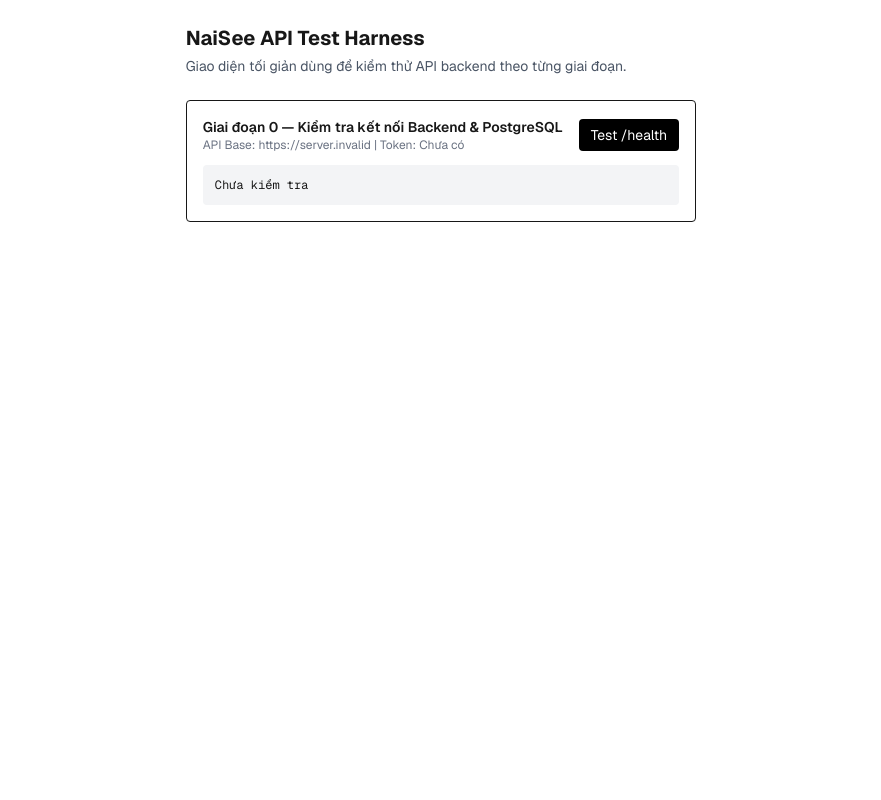
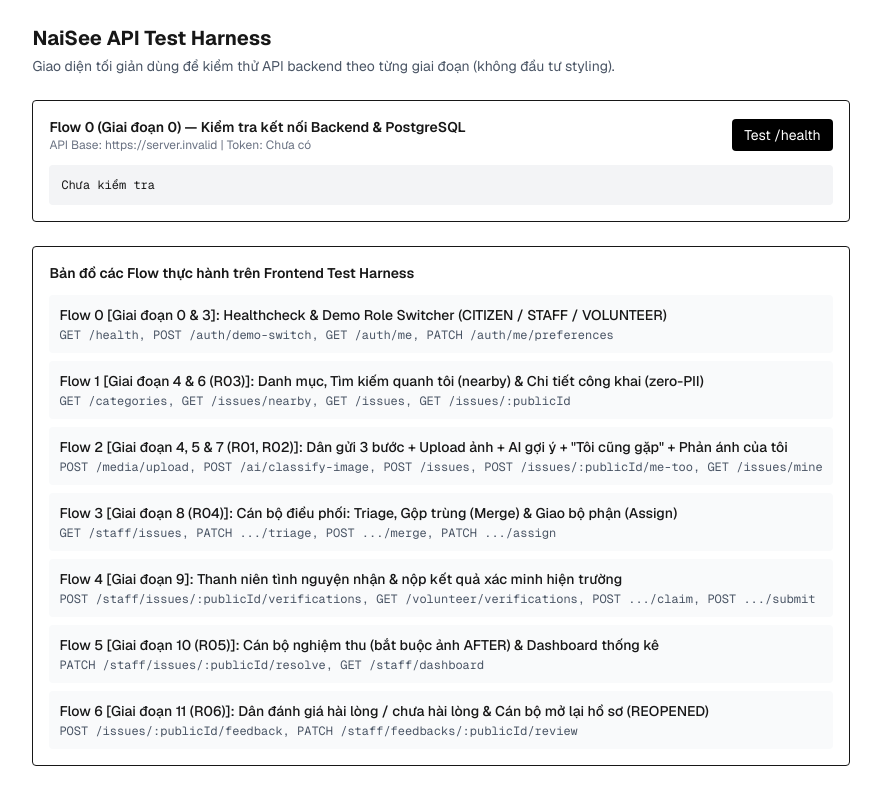
Before and after one commit to LainHash/naisee_frontend, a Next.js app: page / in a window 1280 px wide. Shown: the whole page, without its empty margins (199-1080 px from the left). Built offline with nearby package versions, Linux system fonts and the light colour scheme; no server answers.

Commit message:
add flow detail comment

```diff
--- a/src/app/page.tsx
+++ b/src/app/page.tsx
@@ -2,6 +2,55 @@
 
 import { useState } from 'react';
 import { apiClient, getStoredToken } from '@/shared/api-client';
+
+/**
+ * Danh sách các flow thực hành sẽ được bổ sung dần theo từng giai đoạn triển khai Backend.
+ * Mục tiêu: chỉ dùng form/button tối giản để test API contract & 5 luồng E2E (UI đẹp đã có sẵn riêng).
+ */
+const TEST_FLOWS = [
+  {
+    id: 'Flow 0',
+    stage: 'Giai đoạn 0 & 3',
+    title: 'Healthcheck & Demo Role Switcher (CITIZEN / STAFF / VOLUNTEER)',
+    endpoints: 'GET /health, POST /auth/demo-switch, GET /auth/me, PATCH /auth/me/preferences',
+  },
+  {
+    id: 'Flow 1',
+    stage: 'Giai đoạn 4 & 6 (R03)',
+    title: 'Danh mục, Tìm kiếm quanh tôi (nearby) & Chi tiết công khai (zero-PII)',
+    endpoints: 'GET /categories, GET /issues/nearby, GET /issues, GET /issues/:publicId',
+  },
+  {
+    id: 'Flow 2',
+    stage: 'Giai đoạn 4, 5 & 7 (R01, R02)',
+    title: 'Dân gửi 3 bước + Upload ảnh + AI gợi ý + "Tôi cũng gặp" + Phản ánh của tôi',
+    endpoints: 'POST /media/upload, POST /ai/classify-image, POST /issues, POST /issues/:publicId/me-too, GET /issues/mine',
+  },
+  {
+    id: 'Flow 3',
+    stage: 'Giai đoạn 8 (R04)',
+    title: 'Cán bộ điều phối: Triage, Gộp trùng (Merge) & Giao bộ phận (Assign)',
+    endpoints: 'GET /staff/issues, PATCH .../triage, POST .../merge, PATCH .../assign',
+  },
+  {
+    id: 'Flow 4',
+    stage: 'Giai đoạn 9',
+    title: 'Thanh niên tình nguyện nhận & nộp kết quả xác minh hiện trường',
+    endpoints: 'POST /staff/issues/:publicId/verifications, GET /volunteer/verifications, POST .../claim, POST .../submit',
+  },
+  {
+    id: 'Flow 5',
+    stage: 'Giai đoạn 10 (R05)',
+    title: 'Cán bộ nghiệm thu (bắt buộc ảnh AFTER) & Dashboard thống kê',
+    endpoints: 'PATCH /staff/issues/:publicId/resolve, GET /staff/dashboard',
+  },
+  {
+    id: 'Flow 6',
+    stage: 'Giai đoạn 11 (R06)',
+    title: 'Dân đánh giá hài lòng / chưa hài lòng & Cán bộ mở lại hồ sơ (REOPENED)',
+    endpoints: 'POST /issues/:publicId/feedback, PATCH /staff/feedbacks/:publicId/review',
+  },
+] as const;
 
 export default function TestHarnessHomePage() {
   const [result, setResult] = useState<string>('Chưa kiểm tra');
@@ -27,14 +76,16 @@ export default function TestHarnessHomePage() {
     <main className="mx-auto max-w-4xl p-6 font-sans text-sm">
       <h1 className="text-xl font-bold">NaiSee API Test Harness</h1>
       <p className="mt-1 text-gray-600">
-        Giao diện tối giản dùng để kiểm thử API backend theo từng giai đoạn.
+        Giao diện tối giản dùng để kiểm thử API backend theo từng giai đoạn (không
+        đầu tư styling).
       </p>
 
+      {/* Flow 0: Healthcheck */}
       <section className="mt-6 rounded border p-4">
         <div className="flex items-center justify-between gap-4">
           <div>
             <div className="font-semibold">
-              Giai đoạn 0 — Kiểm tra kết nối Backend & PostgreSQL
+              Flow 0 (Giai đoạn 0) — Kiểm tra kết nối Backend & PostgreSQL
             </div>
             <div className="text-xs text-gray-500">
               API Base:{' '}
@@ -56,6 +107,25 @@ export default function TestHarnessHomePage() {
           {result}
         </pre>
       </section>
+
+      {/* Chú thích bản đồ các Flow thực hành trên Test Harness */}
+      <section className="mt-6 rounded border p-4">
+        <h2 className="font-semibold">
+          Bản đồ các Flow thực hành trên Frontend Test Harness
+        </h2>
+        <ul className="mt-3 space-y-2">
+          {TEST_FLOWS.map((flow) => (
+            <li key={flow.id} className="rounded bg-gray-50 p-2.5">
+              <div className="font-medium">
+                {flow.id} [{flow.stage}]: {flow.title}
+              </div>
+              <div className="mt-0.5 font-mono text-xs text-gray-600">
+                {flow.endpoints}
+              </div>
+            </li>
+          ))}
+        </ul>
+      </section>
     </main>
   );
 }
```
